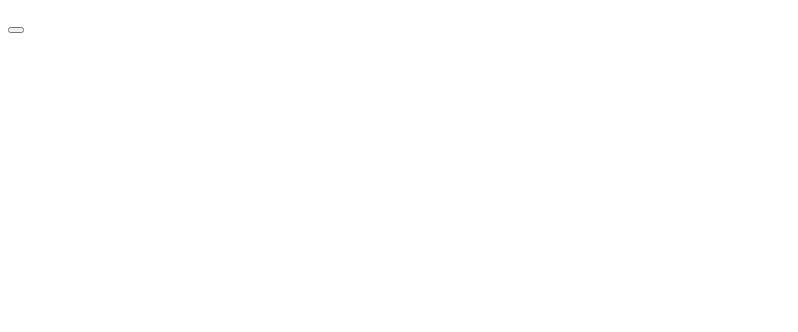
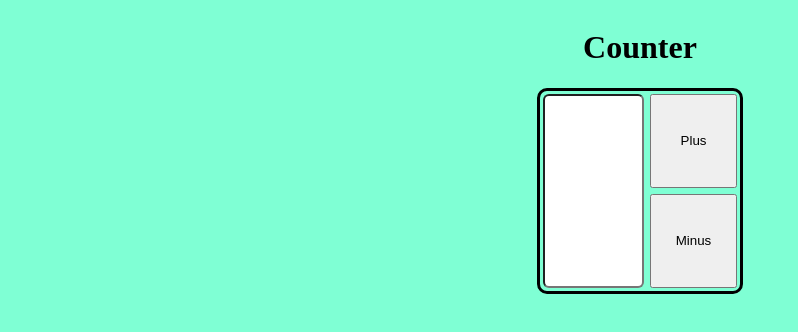
Before and after one commit to tony8464/Basic-JS, a plain HTML site: page index.html in a window 1280 px wide. Shown: the whole page, without its empty margins (0-798 px from the left). Drawn offline with Linux system fonts and the light colour scheme.

Commit message:
version 1 of counter

```diff
--- a/index.html
+++ b/index.html
@@ -8,9 +8,14 @@
     <link rel="stylesheet" href="style.css">
 </head>
 <body>
+    <h1>Counter</h1>
     <div class="container">
-        <p id="counter-value"></p>
-        <button id="plus-one"></button>
+        <input type="number" id="counter">
+
+        <div class="buttons">
+        <button id="plus-one">Plus</button>
+        <button id="minus-one">Minus</button>
+    </div>
     </div>
     <script src="script.js"></script>
 </body>
--- a/script.js
+++ b/script.js
@@ -0,0 +1,27 @@
+const addButton = document.getElementById('plus-one');
+const minusButton = document.getElementById('minus-one');
+
+
+
+function plusCounter() {
+    const counterValue = document.getElementById('counter');
+    counterValue1 = parseFloat(counterValue.value)
+    counterValue1 +=1;
+for (let i = counterValue1; i < counterValue1+1; i++){
+    counterValue.value = i
+}
+}
+//just another way of doing the same thing
+
+
+function minusCounter() {
+    const counterValue = document.getElementById('counter');
+    counterValue1 = parseFloat(counterValue.value)
+    counter.value = counterValue1 -=1;
+}
+
+
+
+//event listeners
+addButton.addEventListener('click', plusCounter)
+minusButton.addEventListener('click', minusCounter)
--- a/style.css
+++ b/style.css
@@ -0,0 +1,35 @@
+body {
+  background-color: aquamarine;
+  display: flex;
+  flex-direction: column;
+  align-items: center;
+  justify-content: center;
+}
+
+.container {
+  border: 3px solid black;
+  border-radius: 10px;
+  width: 200px;
+  height: 200px;
+  display: flex;
+  flex-direction: row;
+}
+.buttons {
+  display: flex;
+  flex-direction: column;
+  width: 100%;
+  height: 100%;
+}
+#counter {
+  width: 100%;
+  margin: 3px;
+  border-radius: 6px;
+}
+input {
+  width: 50%;
+}
+#plus-one,
+#minus-one {
+  height: 100%;
+  margin: 3px;
+}
```
